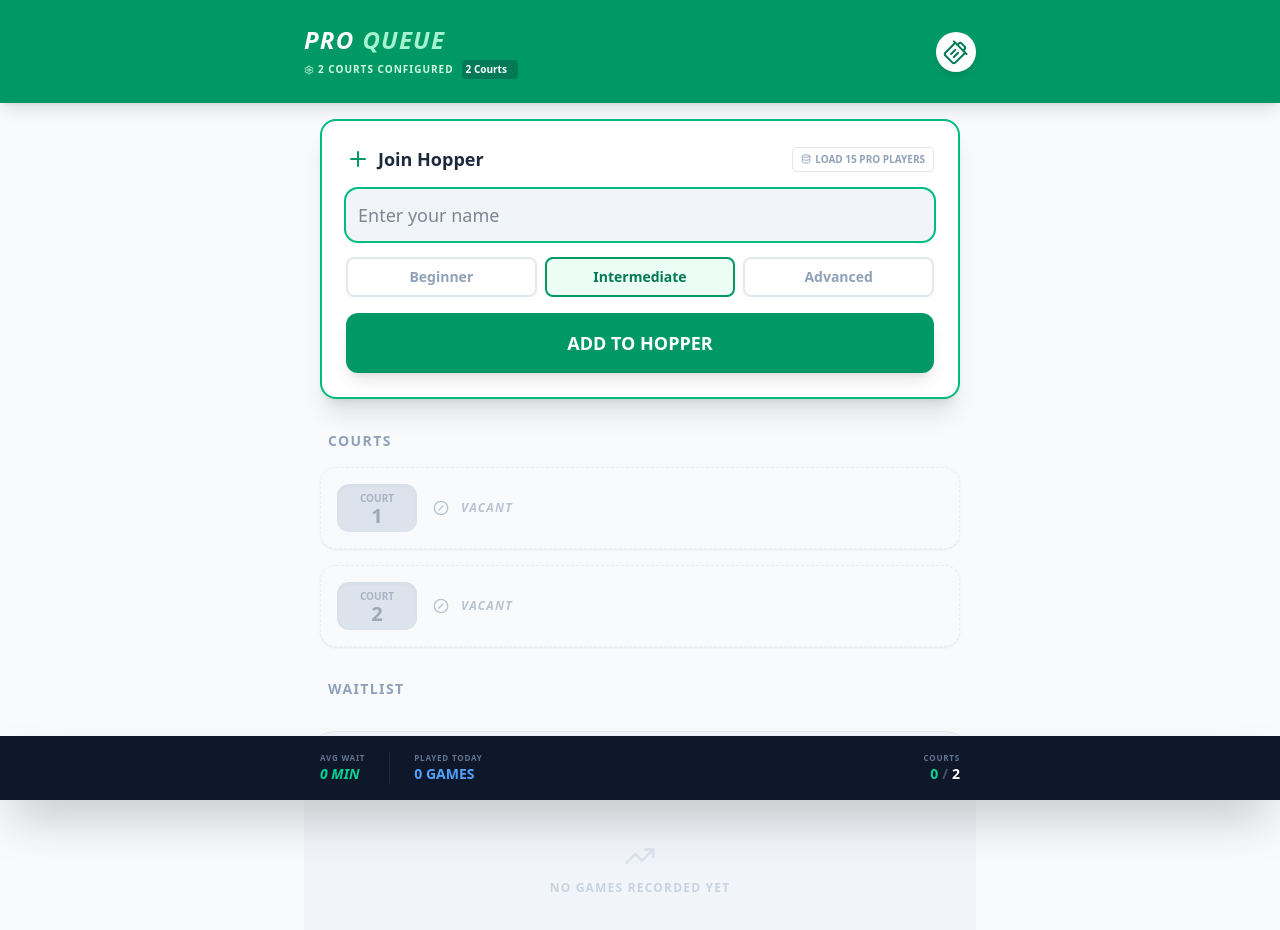
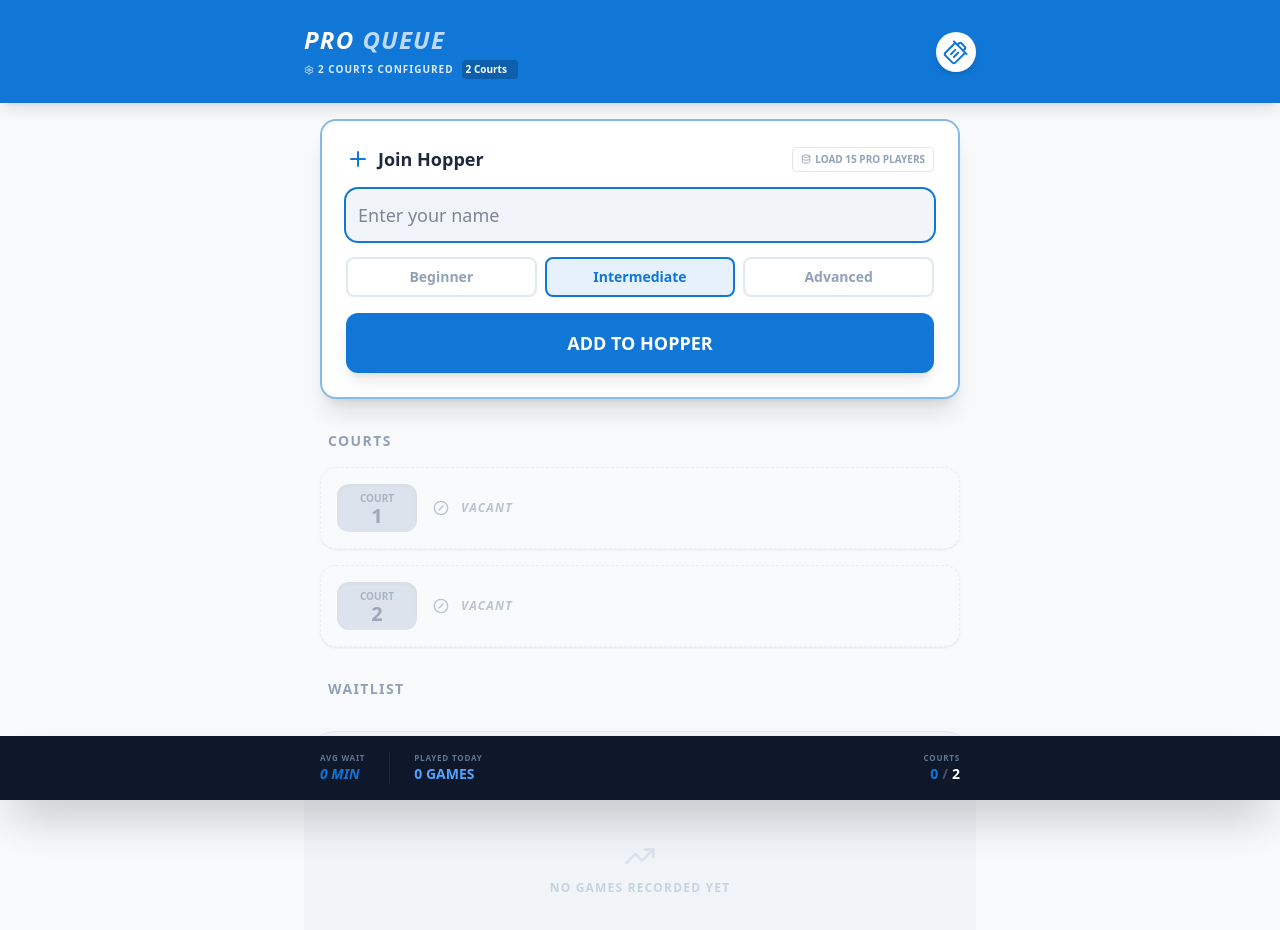
Before and after one commit to rekesan/pro-queue, a React (Vite) app: page / in a window 1280 px wide. Both pictures are taken after a click on the button 956 px from the left and 51 px from the top of the page. Shown: the top 930 px of the page. Built offline with nearby package versions, Linux system fonts and the light colour scheme.

Commit message:
change primary color

```diff
--- a/src/App.tsx
+++ b/src/App.tsx
@@ -238,23 +238,23 @@ const App = () => {
 
   return (
     <div className="min-h-screen bg-slate-50 text-slate-900 pb-24 font-sans">
-      <header className="bg-emerald-600 text-white p-6 shadow-lg sticky top-0 z-50">
+      <header className="bg-primary text-white p-6 shadow-lg sticky top-0 z-50">
         <div className="max-w-2xl mx-auto flex justify-between items-center">
           <div>
             <h1 className="text-2xl font-black italic tracking-wider flex items-center gap-2">
-              PRO<span className="text-emerald-200">QUEUE</span>
+              PRO<span className="text-blue-200">QUEUE</span>
             </h1>
             <div className="flex items-center gap-2 mt-1">
-              <label className="text-[10px] font-bold uppercase tracking-widest text-emerald-100 flex items-center gap-1">
+              <label className="text-[10px] font-bold uppercase tracking-widest text-blue-100 flex items-center gap-1">
                 <Settings size={10} /> {courtCount} Courts Configured
               </label>
               <select
                 value={courtCount}
                 onChange={(e) => setCourtCount(Number(e.target.value))}
-                className="bg-emerald-700 text-[10px] border-none rounded px-1 py-0.5 outline-none font-bold cursor-pointer appearance-none"
+                className="bg-black/20 hover:bg-black/30 text-[10px] border-none rounded px-1 py-0.5 outline-none font-bold cursor-pointer appearance-none transition-colors"
               >
                 {[1, 2, 3, 4, 5, 6, 8, 10].map((n) => (
-                  <option key={n} value={n}>
+                  <option key={n} value={n} className="bg-slate-900 text-white">
                     {n} Courts
                   </option>
                 ))}
@@ -263,7 +263,7 @@ const App = () => {
           </div>
           <button
             onClick={() => setShowAddForm(!showAddForm)}
-            className="bg-white text-emerald-700 p-2 rounded-full shadow-md hover:scale-105 transition-transform"
+            className="bg-white text-primary p-2 rounded-full shadow-md hover:scale-105 transition-transform"
           >
             {showAddForm ? (
               <Trash2 size={24} className="rotate-45" />
@@ -315,7 +315,7 @@ const App = () => {
               <p className="text-[8px] font-black text-slate-500 uppercase tracking-widest">
                 Avg Wait
               </p>
-              <p className="text-sm font-black text-emerald-400 italic">
+              <p className="text-sm font-black text-primary italic">
                 {groupedWaitlist.length > 0
                   ? getWaitTimeForGroup(groupedWaitlist.length - 1)
                   : 0}{" "}
@@ -337,7 +337,7 @@ const App = () => {
               Courts
             </p>
             <p className="text-sm font-black">
-              <span className="text-emerald-400">{occupiedCount}</span>
+              <span className="text-primary">{occupiedCount}</span>
               <span className="text-slate-600 mx-1">/</span>
               {courtCount}
             </p>
--- a/src/components/AddPlayerForm.tsx
+++ b/src/components/AddPlayerForm.tsx
@@ -19,10 +19,10 @@ export const AddPlayerForm = ({
   onLoadMock,
 }: AddPlayerFormProps) => {
   return (
-    <div className="bg-white rounded-2xl shadow-xl p-6 border-2 border-emerald-500 animate-in fade-in zoom-in duration-200">
+    <div className="bg-white rounded-2xl shadow-xl p-6 border-2 border-primary/50 animate-in fade-in zoom-in duration-200">
       <div className="flex justify-between items-center mb-4">
         <h2 className="text-lg font-bold flex items-center gap-2 text-slate-800">
-          <Plus className="text-emerald-600" /> Join Hopper
+          <Plus className="text-primary" /> Join Hopper
         </h2>
         <button
           onClick={onLoadMock}
@@ -34,7 +34,7 @@ export const AddPlayerForm = ({
       <form onSubmit={onSubmit} className="space-y-4">
         <input
           autoFocus
-          className="w-full bg-slate-100 border-none rounded-xl p-3 focus:ring-2 focus:ring-emerald-500 outline-none text-lg"
+          className="w-full bg-slate-100 border-none rounded-xl p-3 focus:ring-2 focus:ring-primary outline-none text-lg"
           placeholder="Enter your name"
           value={name}
           onChange={(e) => setName(e.target.value)}
@@ -47,7 +47,7 @@ export const AddPlayerForm = ({
               onClick={() => setLevel(l)}
               className={`py-2 rounded-lg text-sm font-bold border-2 transition-all ${
                 level === l
-                  ? "border-emerald-600 bg-emerald-50 text-emerald-700"
+                  ? "border-primary bg-primary/10 text-primary"
                   : "border-slate-200 text-slate-400"
               }`}
             >
@@ -55,7 +55,7 @@ export const AddPlayerForm = ({
             </button>
           ))}
         </div>
-        <button className="w-full bg-emerald-600 text-white py-4 rounded-xl font-black text-lg shadow-lg">
+        <button className="w-full bg-primary text-white py-4 rounded-xl font-black text-lg shadow-lg hover:bg-primary/90 transition-colors">
           ADD TO HOPPER
         </button>
       </form>
--- a/src/components/CourtList.tsx
+++ b/src/components/CourtList.tsx
@@ -30,14 +30,14 @@ export const CourtList = ({
               key={courtNumber}
               className={`p-4 rounded-2xl shadow-sm border transition-all ${
                 isOccupied
-                  ? "bg-white border-emerald-100"
+                  ? "bg-white border-primary/20"
                   : "bg-slate-50 border-dashed border-slate-200 opacity-60"
               } flex flex-col md:flex-row md:items-center gap-4`}
             >
               <div
                 className={`flex-shrink-0 w-full md:w-20 h-12 rounded-xl flex flex-col items-center justify-center shadow-inner ${
                   isOccupied
-                    ? "bg-emerald-600 text-white"
+                    ? "bg-primary text-white"
                     : "bg-slate-300 text-slate-500"
                 }`}
               >
@@ -76,7 +76,7 @@ export const CourtList = ({
                       onClick={() =>
                         onFinishGroup(gamePlayers.map((p) => p.id))
                       }
-                      className="bg-emerald-50 text-emerald-700 px-4 py-2 rounded-xl hover:bg-emerald-100 font-bold text-xs flex items-center gap-2"
+                      className="bg-primary/10 text-primary px-4 py-2 rounded-xl hover:bg-primary/20 font-bold text-xs flex items-center gap-2 transition-colors"
                     >
                       <RotateCcw size={14} /> FINISH
                     </button>
--- a/src/components/GameHistory.tsx
+++ b/src/components/GameHistory.tsx
@@ -16,7 +16,7 @@ export const GameHistory = ({ history, onClearHistory }: GameHistoryProps) => {
         {history.length > 0 && (
           <button
             onClick={onClearHistory}
-            className="text-[10px] font-bold text-slate-400 hover:text-red-500 uppercase"
+            className="text-[10px] font-bold text-slate-400 hover:text-red-500 uppercase transition-colors"
           >
             Clear All
           </button>
@@ -40,7 +40,7 @@ export const GameHistory = ({ history, onClearHistory }: GameHistoryProps) => {
                   })}
                 </span>
               </div>
-              <div className="flex items-center gap-1 text-emerald-600 font-black text-xs">
+              <div className="flex items-center gap-1 text-primary font-black text-xs">
                 <TrendingUp size={14} /> {game.duration}m
               </div>
             </div>
@@ -50,7 +50,7 @@ export const GameHistory = ({ history, onClearHistory }: GameHistoryProps) => {
                   key={pi}
                   className="text-xs font-bold text-slate-600 flex items-center gap-1"
                 >
-                  <div className="w-1.5 h-1.5 rounded-full bg-emerald-400"></div>{" "}
+                  <div className="w-1.5 h-1.5 rounded-full bg-primary/40"></div>{" "}
                   {p.name}
                 </span>
               ))}
--- a/src/index.css
+++ b/src/index.css
@@ -1 +1,11 @@
 @import "tailwindcss";
+
+@theme {
+  --color-primary: #1077d6;
+}
+
+@layer base {
+  body {
+    @apply antialiased;
+  }
+}
```
Also changed, not shown: src/components/Waitlist.tsx (+6 -6 lines).
